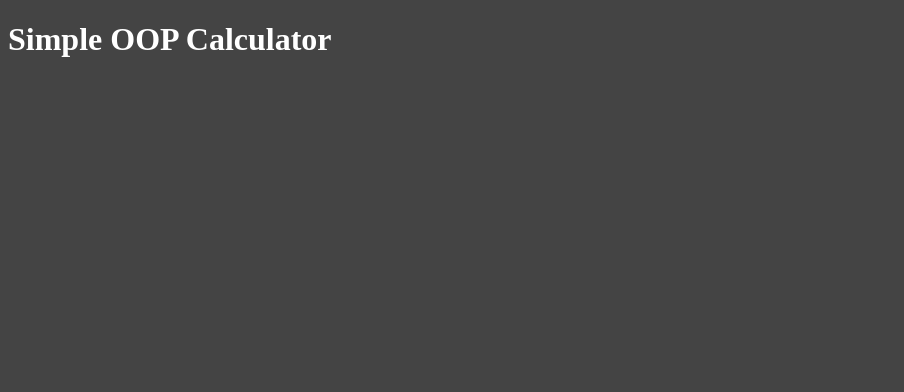
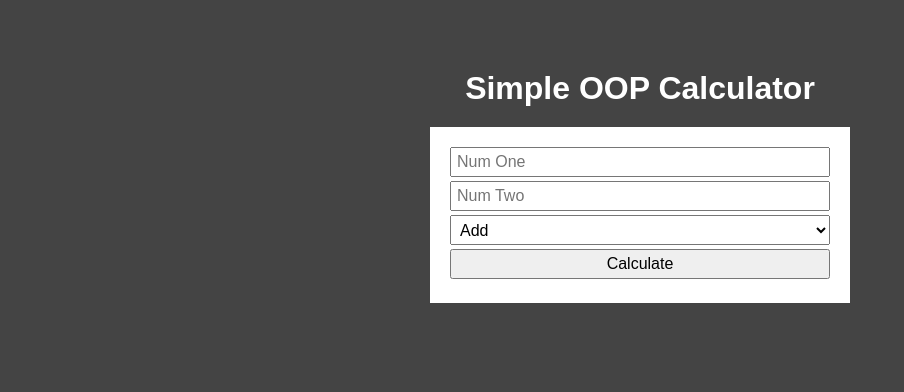
Before and after one commit to The21stKuruno/oop-calcu, a PHP site: page /dist/index.php in a window 1280 px wide. Shown: the top 392 px of the page, without its empty margins (0-904 px from the left). Run offline with PHP 8.4, Linux system fonts and the light colour scheme.

Commit message:
style ongoing

```diff
--- a/dist/css/main.css
+++ b/dist/css/main.css
@@ -1,3 +1,33 @@
+* {
+  box-sizing: border-box;
+  margin: 0;
+  padding: 0; }
+
 body {
   background: #444;
-  color: #fff; }
+  color: #fff;
+  font-family: Arial, Helvetica, sans-serif; }
+
+.container {
+  max-width: 500px;
+  margin: 50px auto;
+  padding: 20px; }
+  .container h1 {
+    text-align: center; }
+  .container form {
+    background: #fff;
+    color: #000;
+    padding: 20px;
+    margin: 20px; }
+  .container input,
+  .container select {
+    padding-left: 5px; }
+  .container input,
+  .container select,
+  .container button {
+    display: block;
+    margin-bottom: 4px;
+    width: 100%;
+    height: 30px;
+    font-size: 1rem;
+    line-height: 1.1rem; }
--- a/dist/index.php
+++ b/dist/index.php
@@ -8,9 +8,22 @@
   <link rel="stylesheet" href="css/main.css">
 </head>
 <body>
-<h1>Simple OOP Calculator</h1>
-  <?php
+<div class="container">
+  <h1>Simple OOP Calculator</h1>
+  <form action="includes/calculate.php">
+    <input type="text" name="txtNumOne" placeholder="Num One">
+    <input type="text" name="txtNumTwo" placeholder="Num Two">
+    <select>
+      <option value="add">Add</option>
+      <option value="subtract">Subtract</option>
+      <option value="multiply">Multiply</option>
+      <option value="divide">Divide</option>
+  </select>
+    <button type="submit" name="smbCalculate">Calculate</button>
+  </form>
+    <?php
 
-  ?>
+    ?>
+</div>
 </body>
 </html>
--- a/scss/main.scss
+++ b/scss/main.scss
@@ -1,6 +1,46 @@
 $primary-color: #444;
+
+* {
+  box-sizing: border-box;
+  margin: 0;
+  padding: 0;
+}
 
 body {
   background: $primary-color;
   color: #fff;
+  font-family: Arial, Helvetica, sans-serif;
 }
+
+.container {
+  max-width: 500px;
+  margin: 50px auto;
+  padding: 20px;
+
+  h1 {
+    text-align: center;
+  }
+
+  form {
+    background: #fff;
+    color: #000;
+    padding: 20px;
+    margin: 20px;
+  }
+
+  input,
+  select {
+    padding-left: 5px;
+  }
+
+  input,
+  select,
+  button {
+    display: block;
+    margin-bottom: 4px;
+    width: 100%;
+    height: 30px;
+    font-size: 1rem;
+    line-height: 1.1rem;
+  }
+}
```
